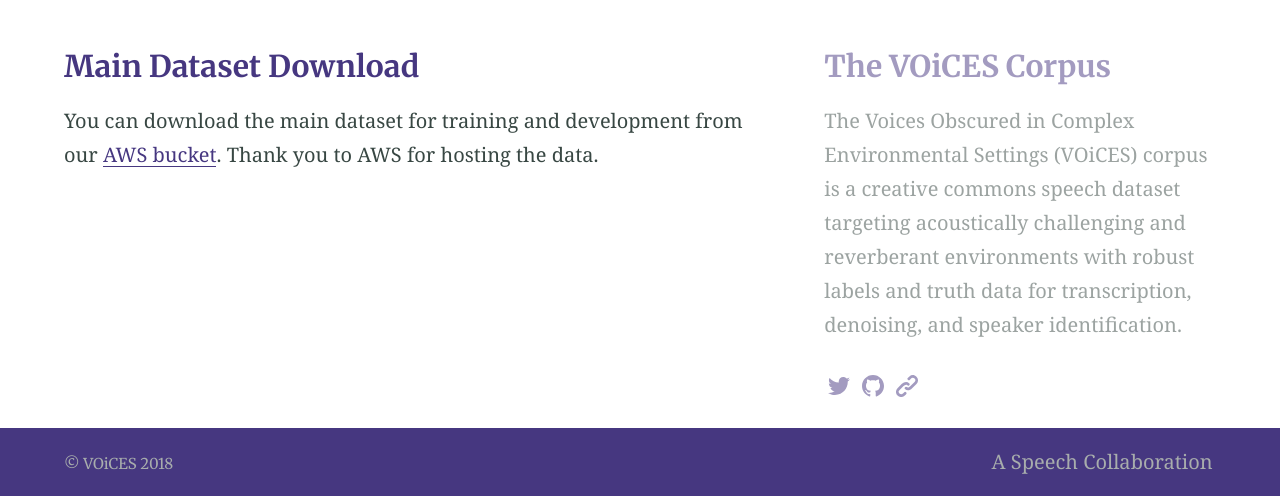
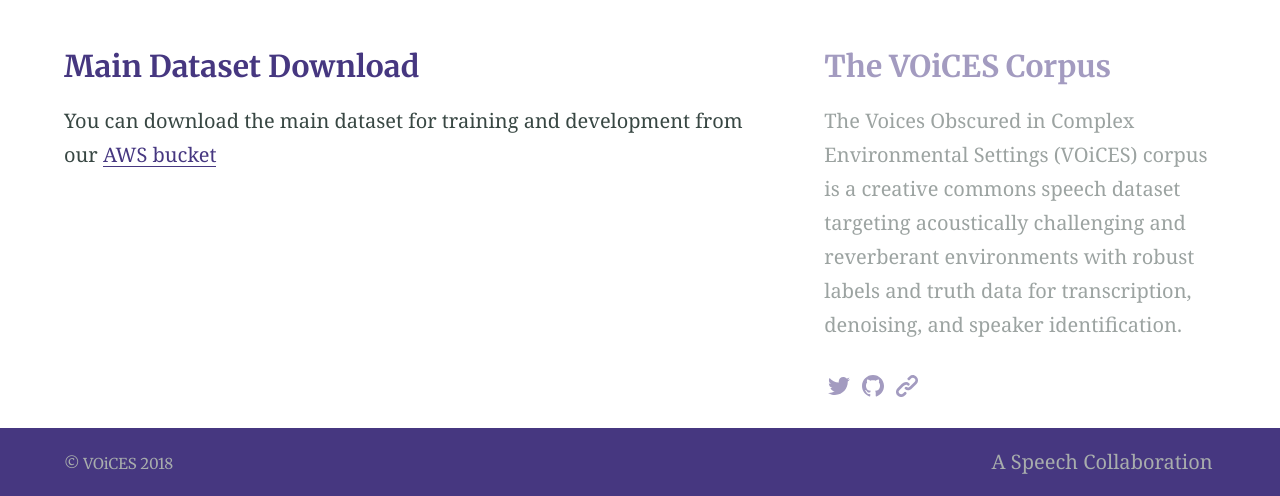
Before and after one commit to IQTLabs/voices, a Jekyll site: the page built from downloads.md, in a window 1280 px wide. Shown: the part 424-920 px from the top of the page. Built offline with Jekyll 4.4.1, drawn with Linux system fonts in a browser that asks for light colours; our own code applies the rules of GitHub Pages for plain Markdown files.

Commit message:
Update downloads.md

```diff
--- a/downloads.md
+++ b/downloads.md
@@ -10,4 +10,4 @@
 
 ### Main Dataset Download
 
-You can download the main dataset for training and development from our [AWS bucket](https://registry.opendata.aws/lab41-sri-voices/). Thank you to AWS for hosting the data.
+You can download the main dataset for training and development from our [AWS bucket](https://registry.opendata.aws/lab41-sri-voices/)
```
